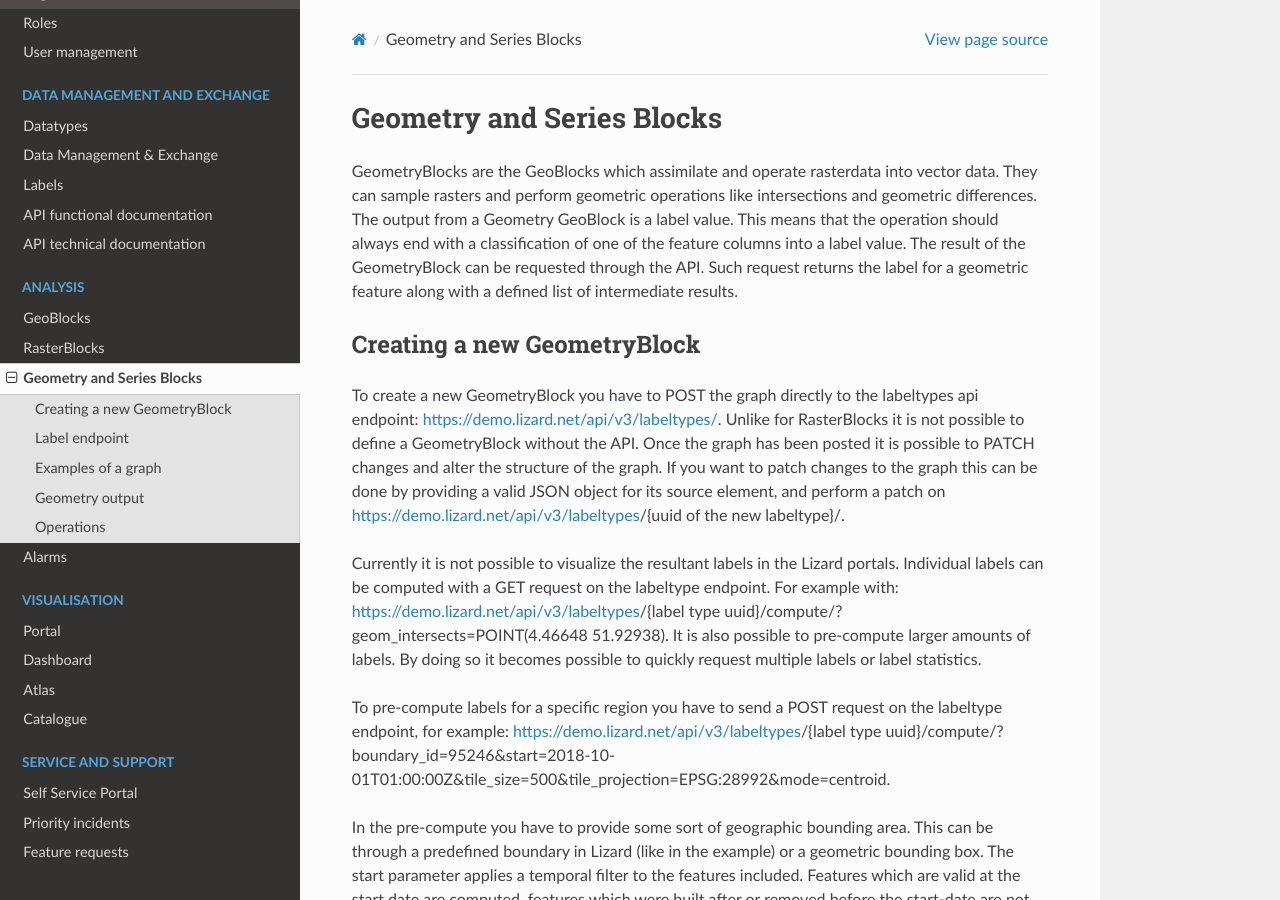
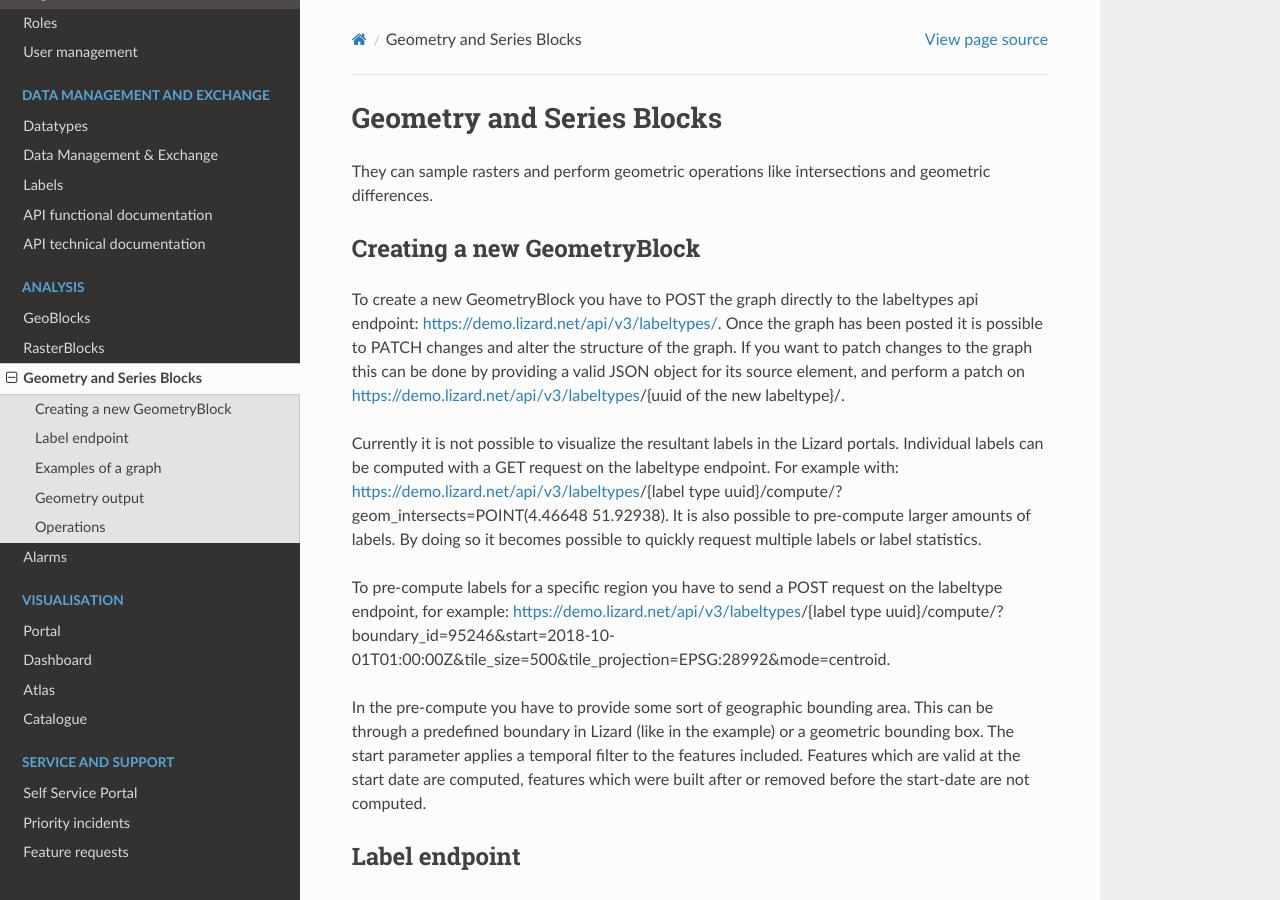
Before and after one commit to nens/lizard-docs, a Sphinx documentation site: the page built from source/d_geometryblocks.rst, in a window 1280 px wide and 900 px high. Built offline with Sphinx 7.4.7 and the Read the Docs theme 2.0.0, drawn with Linux system fonts in a browser that asks for light colours; formulas are drawn with MathJax 3.

Commit message:
small changes

```diff
--- a/source/d_geometryblocks.rst
+++ b/source/d_geometryblocks.rst
@@ -3,13 +3,11 @@
 ==========================
 Geometry and Series Blocks
 ==========================
-GeometryBlocks are the GeoBlocks which assimilate and operate rasterdata into vector data. They can sample rasters and perform geometric operations like intersections and geometric differences.
-The output from a Geometry GeoBlock is a label value. This means that the operation should always end with a classification of one of the feature columns into a label value.
-The result of the GeometryBlock can be requested through the API. Such request returns the label for a geometric feature along with a defined list of intermediate results.
+They can sample rasters and perform geometric operations like intersections and geometric differences.
 
 Creating a new GeometryBlock
 ----------------------------
-To create a new GeometryBlock you have to POST the graph directly to the labeltypes api endpoint: https://demo.lizard.net/api/v3/labeltypes/. Unlike for RasterBlocks it is not possible to define a GeometryBlock without the API.
+To create a new GeometryBlock you have to POST the graph directly to the labeltypes api endpoint: https://demo.lizard.net/api/v3/labeltypes/.
 Once the graph has been posted it is possible to PATCH changes and alter the structure of the graph. If you want to patch changes to the graph this can be done by providing a valid JSON object for its source element, and perform a patch on https://demo.lizard.net/api/v3/labeltypes/{uuid of the new labeltype}/.
 
 Currently it is not possible to visualize the resultant labels in the Lizard portals. Individual labels can be computed with a GET request on the labeltype endpoint. For example with:
```
